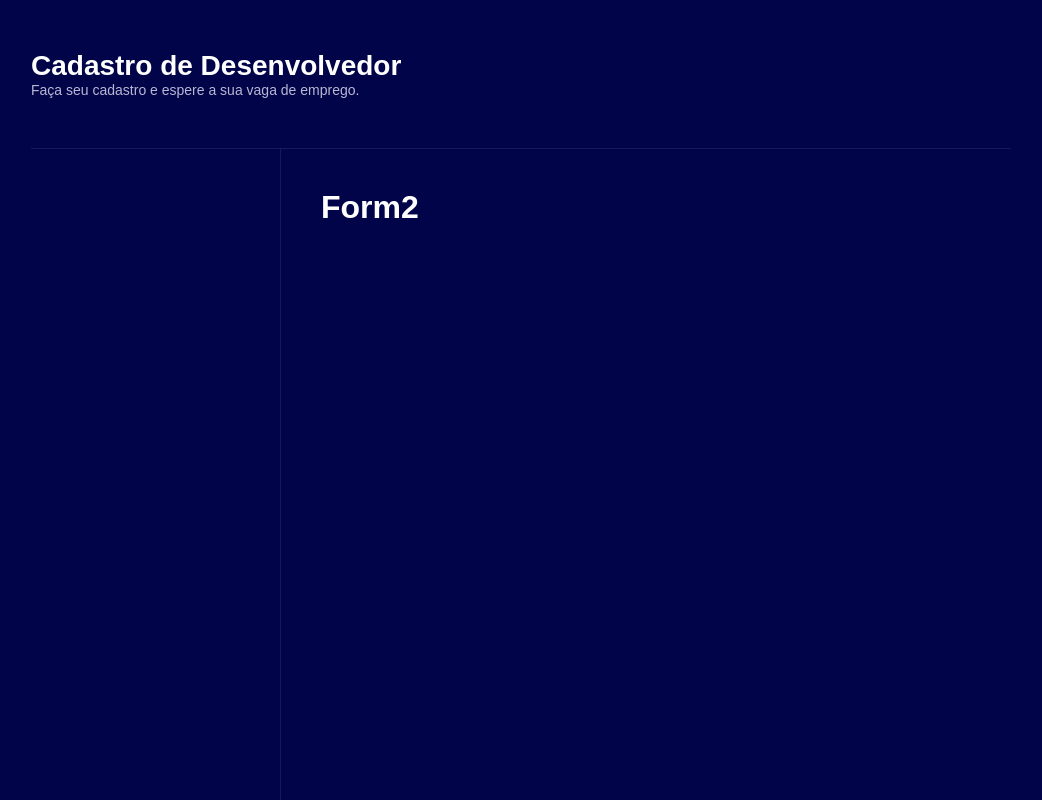
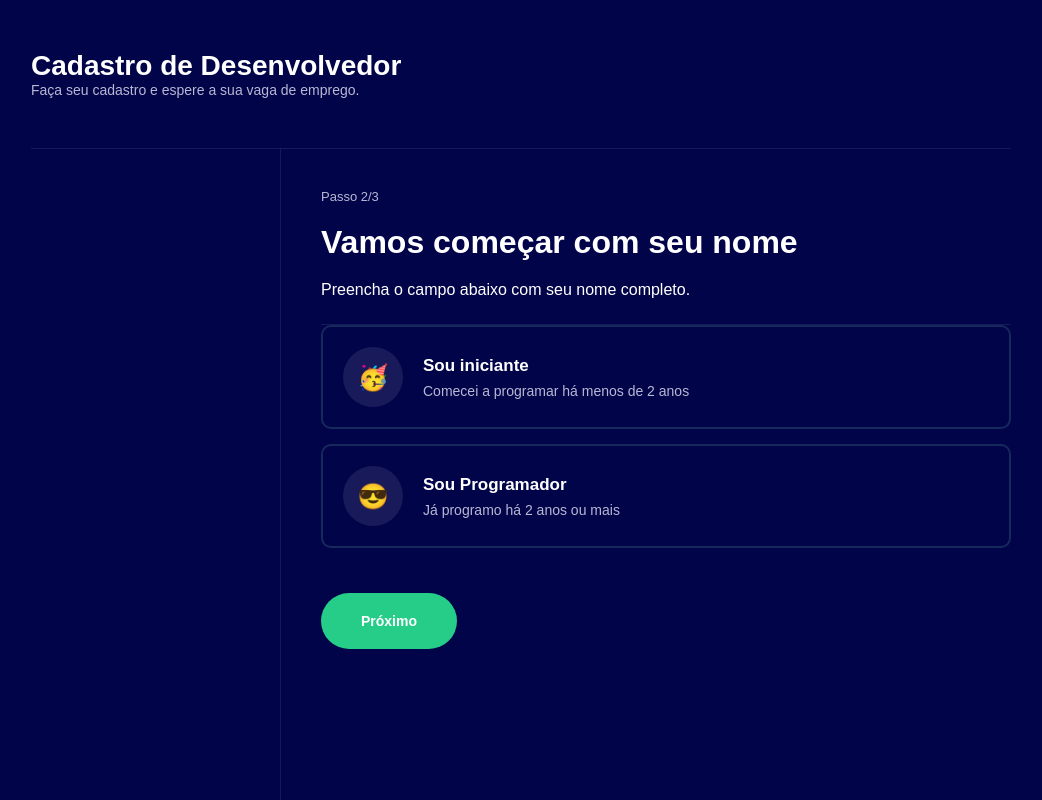
Before and after one commit to NicollasRyan/multi, a React (Create React App) app: page /step2 in a window 1280 px wide. Shown: the whole page, without its empty margins (119-1161 px from the left). Built offline with nearby package versions, Linux system fonts and the light colour scheme.

Commit message:
criando FormStep2

```diff
--- /dev/null
+++ b/src/components/SelectOption/index.tsx
@@ -0,0 +1,19 @@
+import { Conatiner, Description, Icon, Ifon, Title } from "./styles";
+
+interface SelectOptionProps {
+  title: string;
+  descripition: string;
+  icon: string;
+}
+
+export function SelectOption({ title, descripition, icon }: SelectOptionProps) {
+  return (
+    <Conatiner>
+      <Icon>{icon}</Icon>
+      <Ifon>
+        <Title>{title}</Title>
+        <Description>{descripition}</Description>
+      </Ifon>
+    </Conatiner>
+  );
+}
--- /dev/null
+++ b/src/components/SelectOption/styles.ts
@@ -0,0 +1,42 @@
+import styled from "styled-components";
+
+export const Conatiner = styled.div`
+  display: flex;
+  border: 2px solid #16295c;
+  border-radius: 10px;
+  padding: 20px;
+  margin-bottom: 15px;
+  align-items: center;
+  cursor: pointer;
+
+  &:hover {
+    border: 2px solid #496459;
+  }
+`;
+
+export const Icon = styled.div`
+  display: flex;
+  width: 60px;
+  height: 60px;
+  border-radius: 50%;
+  background-color: #191a59;
+  justify-content: center;
+  align-items: center;
+  font-size: 25px;
+`;
+
+export const Ifon = styled.div`
+  flex: 1;
+  margin-left: 20px;
+`;
+
+export const Title = styled.div`
+  font-size: 17px;
+  font-weight: bold;
+  margin-bottom: 7px;
+`;
+
+export const Description = styled.div`
+  font-size: 14px;
+  color: #b8b8d4;
+`;
--- a/src/pages/FormStep2/index.tsx
+++ b/src/pages/FormStep2/index.tsx
@@ -1,3 +1,61 @@
+import { ChangeEvent, useEffect } from "react";
+import { useNavigate } from "react-router-dom";
+import { useForm, FormAction } from "../../contexts/FormContext";
+import { SelectOption } from "../../components/SelectOption";
+
+import {
+  BoxText,
+  Button,
+  Conatiner,
+  Description,
+  Input,
+  Label,
+  Step,
+  Title,
+} from "./styles";
+
 export function FormStep2() {
-  return <h1>Form2</h1>;
+  const navigate = useNavigate();
+  const { state, dispatch } = useForm();
+
+  useEffect(() => {
+    dispatch({
+      type: FormAction.setCurrentStep,
+      payload: 2,
+    });
+  }, []);
+
+  const handleNextStep = () => {
+    if (state.name !== "") {
+      navigate("/step3");
+    } else {
+      alert("Digite seu nome");
+    }
+  };
+
+  return (
+    <Conatiner>
+      <BoxText>
+        <Step>Passo 2/3</Step>
+        <Title>Vamos começar com seu nome</Title>
+        <Description>
+          Preencha o campo abaixo com seu nome completo.
+        </Description>
+      </BoxText>
+
+      <SelectOption
+        title="Sou iniciante"
+        descripition="Comecei a programar há menos de 2 anos"
+        icon="🥳"
+      />
+
+      <SelectOption
+        title="Sou Programador"
+        descripition="Já programo há 2 anos ou mais"
+        icon="😎"
+      />
+
+      <Button onClick={handleNextStep}>Próximo</Button>
+    </Conatiner>
+  );
 }
--- a/src/pages/FormStep2/styles.ts
+++ b/src/pages/FormStep2/styles.ts
@@ -1 +1,53 @@
 import styled from "styled-components";
+
+export const Conatiner = styled.div``;
+
+export const BoxText = styled.div`
+  display: flex;
+  flex-direction: column;
+  border-bottom: 1px solid #16195c;
+  gap: 20px 10px;
+  padding-bottom: 25px;
+`;
+
+export const Step = styled.p`
+  font-size: 13px;
+  color: #b8b8d4;
+`;
+
+export const Title = styled.h1`
+  font-size: 26;
+`;
+
+export const Description = styled.div``;
+
+export const Label = styled.label`
+  display: block;
+  margin-top: 20px;
+  font-size: 13px;
+`;
+
+export const Input = styled.input`
+  margin-top: 7px;
+  box-sizing: border-box;
+  width: 100%;
+  padding: 20px 10px;
+  border: 2px solid #25cd89;
+  border-radius: 10px;
+  color: #fff;
+  outline: 0;
+  font-size: 15px;
+  background-color: #02044a;
+`;
+
+export const Button = styled.button`
+  background-color: #25cd89;
+  color: #fff;
+  font-size: 14px;
+  font-weight: bold;
+  padding: 20px 40px;
+  border: 0;
+  border-radius: 30px;
+  cursor: pointer;
+  margin-top: 30px;
+`;
```
